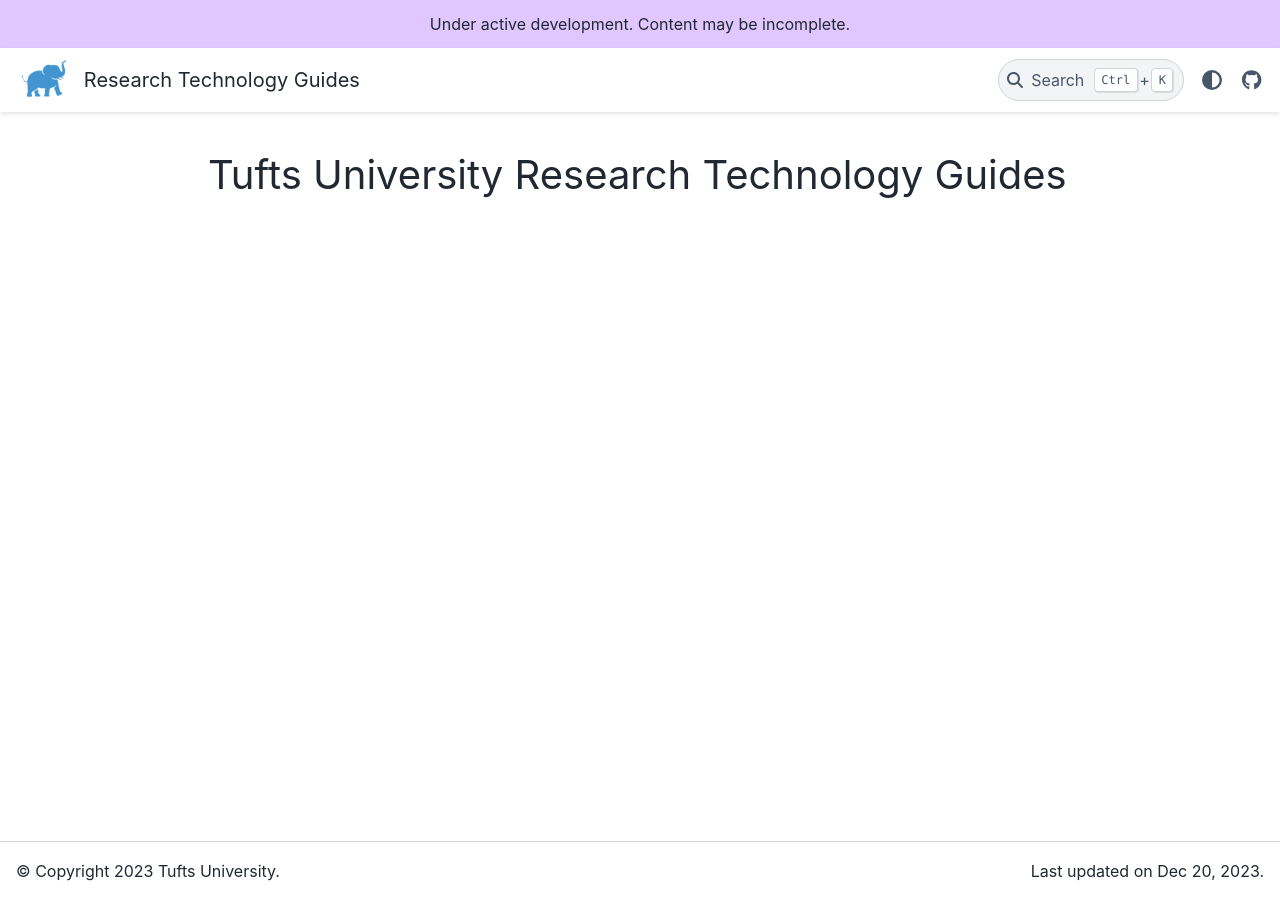
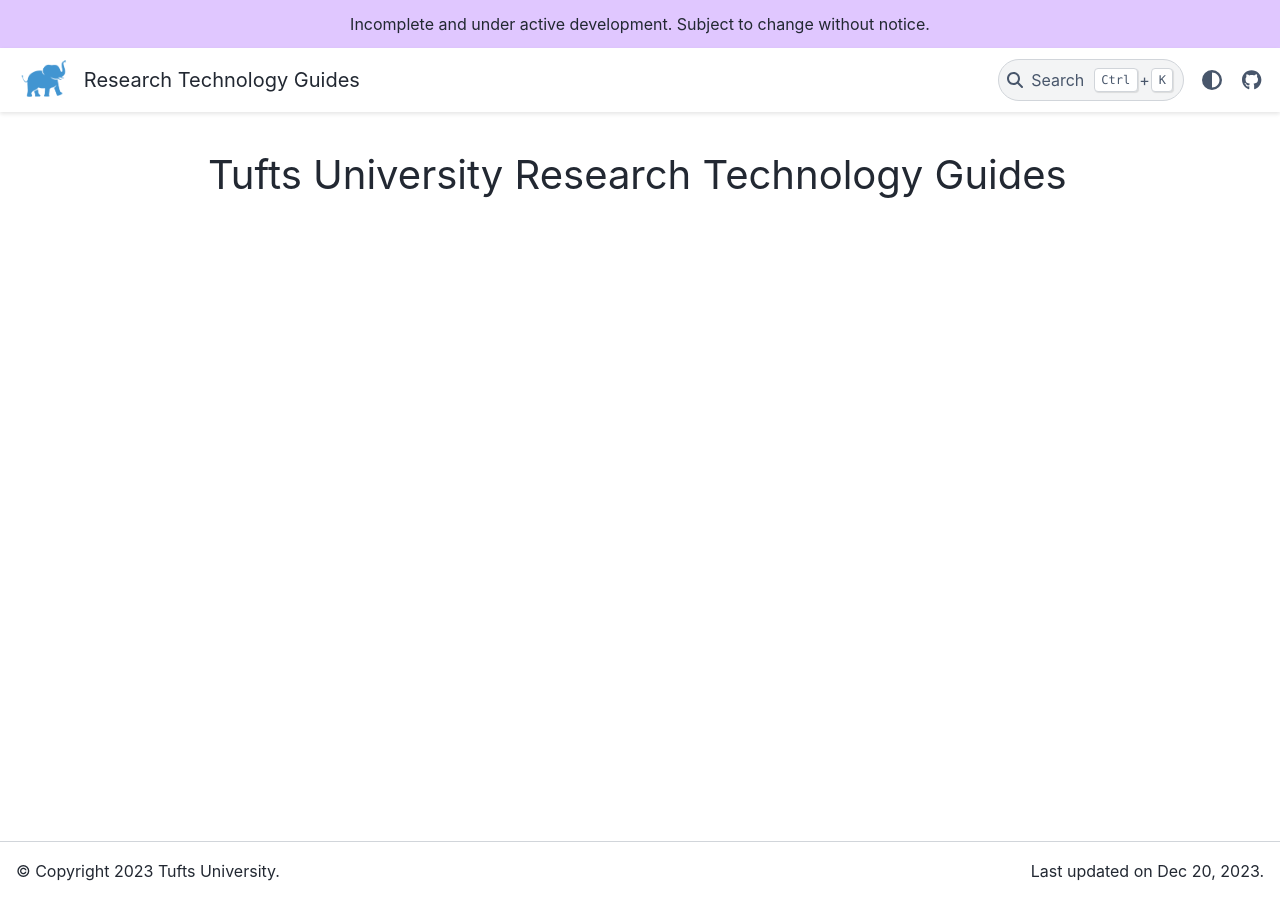
Before and after one commit to zhan4429/guides, a Sphinx documentation site: the page built from source/index.md, in a window 1280 px wide. Built offline with Sphinx 7.4.7 and the PyData theme 0.15.4, drawn with Linux system fonts in a browser that asks for light colours.

Commit message:
update announcement

```diff
--- a/source/conf.py
+++ b/source/conf.py
@@ -37,7 +37,7 @@
 ]
 
 html_theme_options = {
-    "announcement": "Under active development. Content may be incomplete.",
+    "announcement": "Incomplete and under active development. Subject to change without notice.",
     "footer_end": ["last-updated"],
     "footer_start": ["copyright"],
     "header_links_before_dropdown": 7,
```
